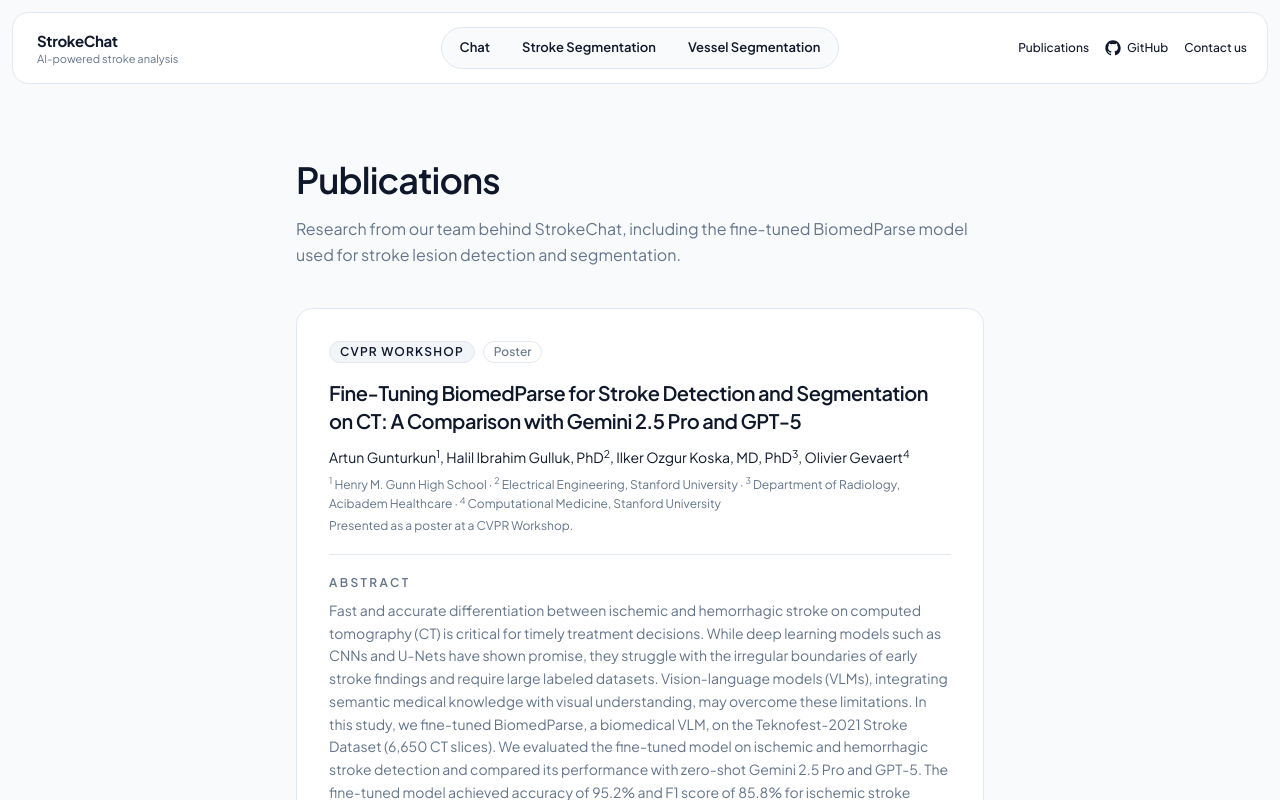
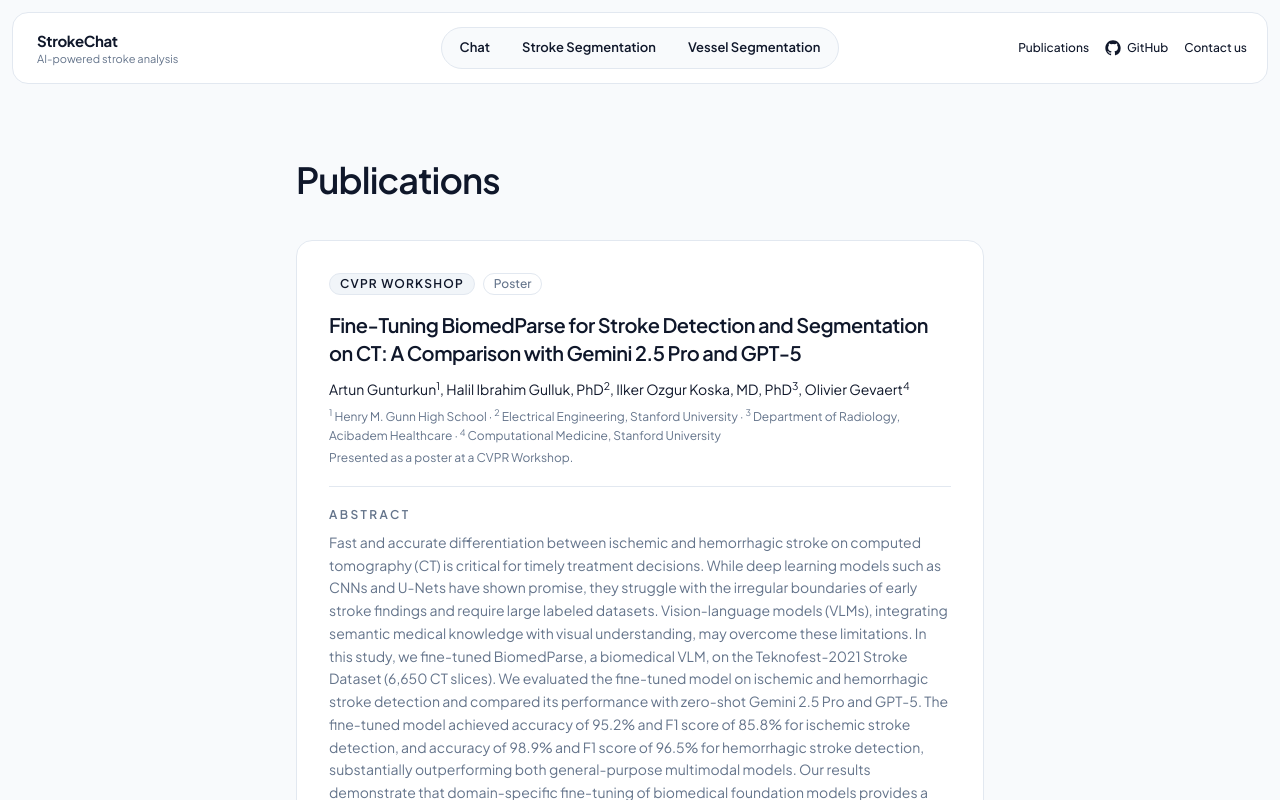
Before and after one commit to artgun66/StrokeChat, a Next.js app in the folder frontend/apps/product/: page /publications in a window 1280 px wide. Built offline with nearby package versions, Linux system fonts and the light colour scheme.

Commit message:
content(publications): remove intro blurb under heading

```diff
--- a/frontend/apps/product/src/app/(app)/publications/page.tsx
+++ b/frontend/apps/product/src/app/(app)/publications/page.tsx
@@ -4,11 +4,6 @@ export default function PublicationsPage() {
       <h1 className="text-3xl font-semibold tracking-tight text-[var(--text)] md:text-4xl">
         Publications
       </h1>
-      <p className="mt-4 text-base leading-relaxed text-[var(--muted)]">
-        Research from our team behind StrokeChat, including the fine-tuned BiomedParse
-        model used for stroke lesion detection and segmentation.
-      </p>
-
       <article className="mt-10 rounded-2xl border border-[var(--border)] bg-[var(--bg-elevated)] p-6 md:p-8">
         <div className="flex flex-wrap items-center gap-2">
           <a
```
